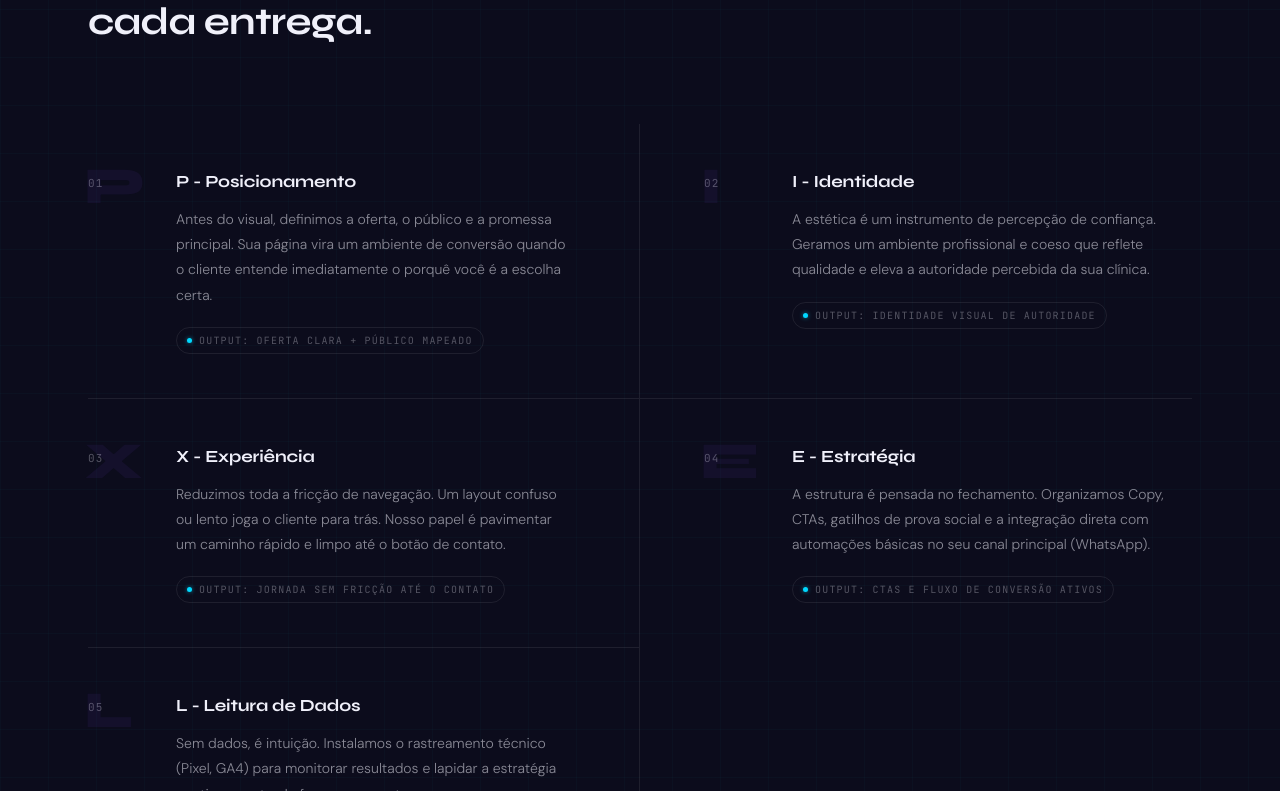
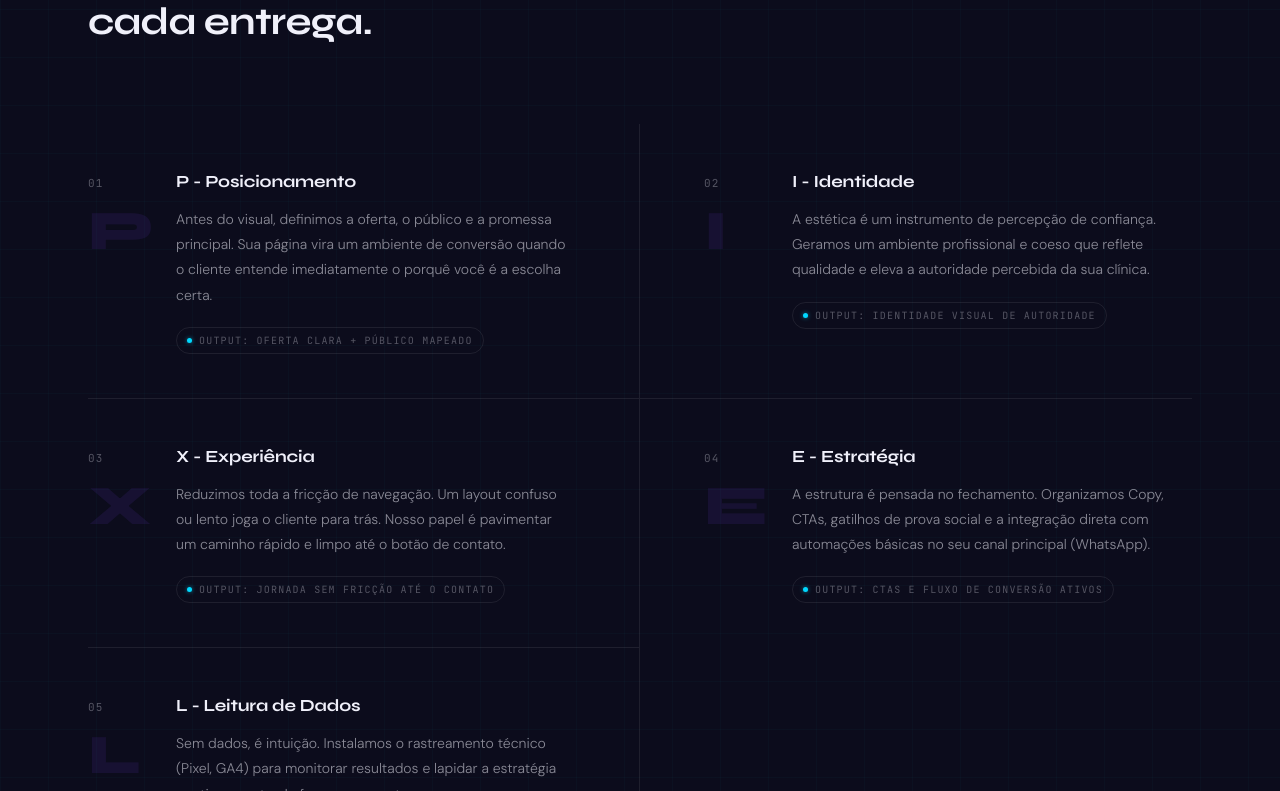
Before and after one commit to Espi0-bat/pixelry, a React (Vite) app: page / in a window 1280 px wide. Shown: the part 4949-5740 px from the top of the page. Built offline with nearby package versions, Linux system fonts and the light colour scheme.

Commit message:
update noite

```diff
--- a/src/components/Processo.jsx
+++ b/src/components/Processo.jsx
@@ -60,8 +60,8 @@ export default function Processo() {
               className={`${styles.step} reveal ${i % 2 === 1 ? 'reveal-d1' : ''}`}
             >
               <div className={styles.numWrap}>
+                <span className={styles.num}>{s.num}</span>
                 <span className={styles.letterGhost} aria-hidden="true">{s.letter}</span>
-                <span className={styles.num}>{s.num}</span>
               </div>
               <div>
                 <h3 className={styles.title}>{s.title}</h3>
--- a/src/components/Processo.module.css
+++ b/src/components/Processo.module.css
@@ -39,30 +39,31 @@
   gap: 16px;
   align-items: start;
   transition: background 0.25s ease;
+  position: relative;
+  overflow: visible;
 }
 
-/* Wrap number + ghost letter */
+/* Wrap number only */
 .numWrap {
-  position: relative;
   display: flex;
+  flex-direction: column;
   align-items: flex-start;
-  justify-content: flex-start;
+  gap: 6px;
   padding-top: 3px;
 }
 
 .letterGhost {
-  position: absolute;
-  top: -8px;
-  left: -4px;
+  display: block;
   font-family: var(--font-display);
-  font-size: 52px;
+  font-size: 56px;
   font-weight: 800;
-  color: rgba(128, 64, 245, 0.07);
+  color: rgba(128, 64, 245, 0.10);
   letter-spacing: -0.05em;
   line-height: 1;
   pointer-events: none;
   user-select: none;
   transition: color 0.3s;
+  margin-top: 4px;
 }
 .step:hover .letterGhost { color: rgba(0, 216, 255, 0.1); }
 
@@ -81,6 +82,8 @@
   color: var(--text-faint);
   padding-top: 3px;
   transition: color 0.25s;
+  position: relative;
+  z-index: 2;
 }
 
 .step:hover .num { color: var(--cyan); }
--- a/src/index.css
+++ b/src/index.css
@@ -300,8 +300,6 @@ body {
 /* ─── RESPONSIVE ─── */
 @media (max-width: 900px) {
   .section-wrap { padding: var(--section-pad-mobile); }
-  /* Remove quebras forçadas de linha em mobile — o texto flui naturalmente */
-  br { display: none; }
 }
 
 @media (max-width: 480px) {
```
